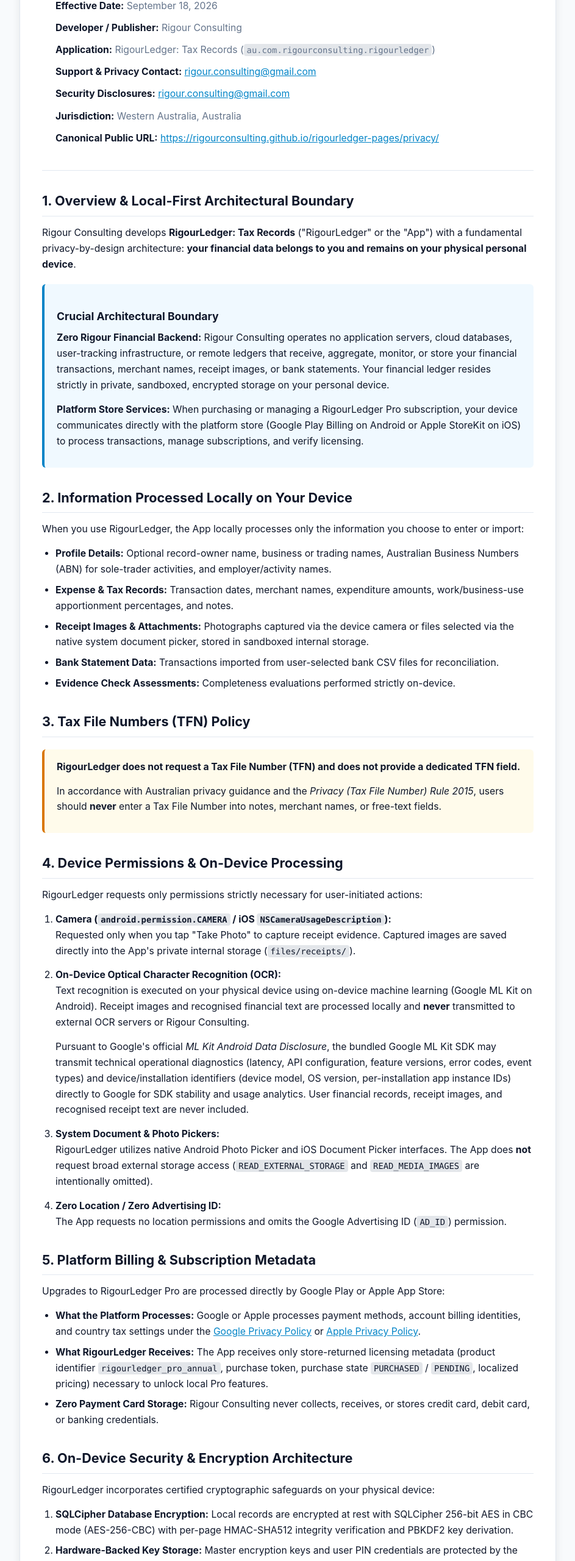
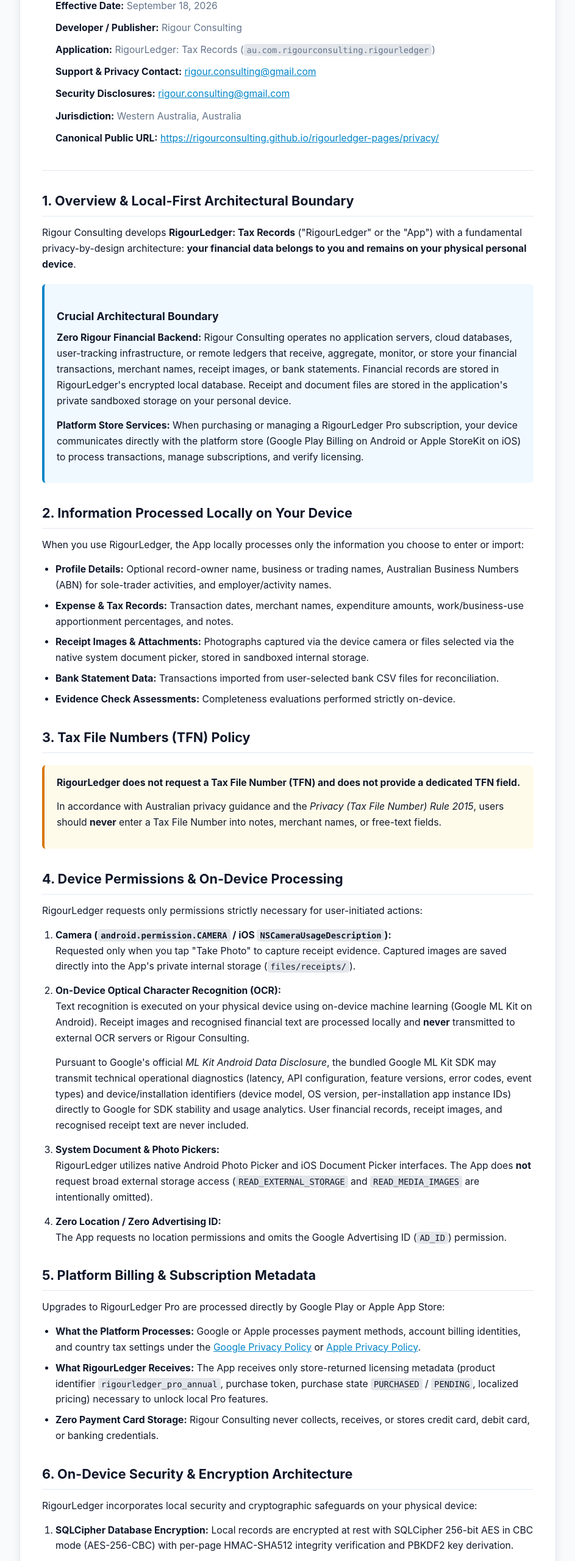
Before and after one commit to RigourConsulting/rigourledger-pages, a plain HTML site: page privacy/index.html in a window 1280 px wide. Shown: the part 240-2800 px from the top of the page at 61% size, without its empty margins (168-1111 px from the left). Drawn offline with Linux system fonts and the light colour scheme.

Commit message:
fix(compliance): refine storage, cryptographic, CSV and data control statements

```diff
--- a/privacy/index.html
+++ b/privacy/index.html
@@ -47,7 +47,7 @@
 
         <div class="callout">
           <h3>Crucial Architectural Boundary</h3>
-          <p><strong>Zero Rigour Financial Backend:</strong> Rigour Consulting operates no application servers, cloud databases, user-tracking infrastructure, or remote ledgers that receive, aggregate, monitor, or store your financial transactions, merchant names, receipt images, or bank statements. Your financial ledger resides strictly in private, sandboxed, encrypted storage on your personal device.</p>
+          <p><strong>Zero Rigour Financial Backend:</strong> Rigour Consulting operates no application servers, cloud databases, user-tracking infrastructure, or remote ledgers that receive, aggregate, monitor, or store your financial transactions, merchant names, receipt images, or bank statements. Financial records are stored in RigourLedger's encrypted local database. Receipt and document files are stored in the application's private sandboxed storage on your personal device.</p>
           <p><strong>Platform Store Services:</strong> When purchasing or managing a RigourLedger Pro subscription, your device communicates directly with the platform store (Google Play Billing on Android or Apple StoreKit on iOS) to process transactions, manage subscriptions, and verify licensing.</p>
         </div>
       </section>
@@ -108,7 +108,7 @@
 
       <section>
         <h2>6. On-Device Security &amp; Encryption Architecture</h2>
-        <p>RigourLedger incorporates certified cryptographic safeguards on your physical device:</p>
+        <p>RigourLedger incorporates local security and cryptographic safeguards on your physical device:</p>
         <ol>
           <li><strong>SQLCipher Database Encryption:</strong> Local records are encrypted at rest with SQLCipher 256-bit AES in CBC mode (AES-256-CBC) with per-page HMAC-SHA512 integrity verification and PBKDF2 key derivation.</li>
           <li><strong>Hardware-Backed Key Storage:</strong> Master encryption keys and user PIN credentials are protected by the Android Keystore / iOS Keychain with hardware backing where supported. Cached Pro subscription entitlement metadata is signed with HMAC-SHA256 anchored to the hardware Keystore.</li>
```
Also changed, not shown: data-deletion/index.html (+2 -2 lines), support/index.html (+1 -1 lines).
